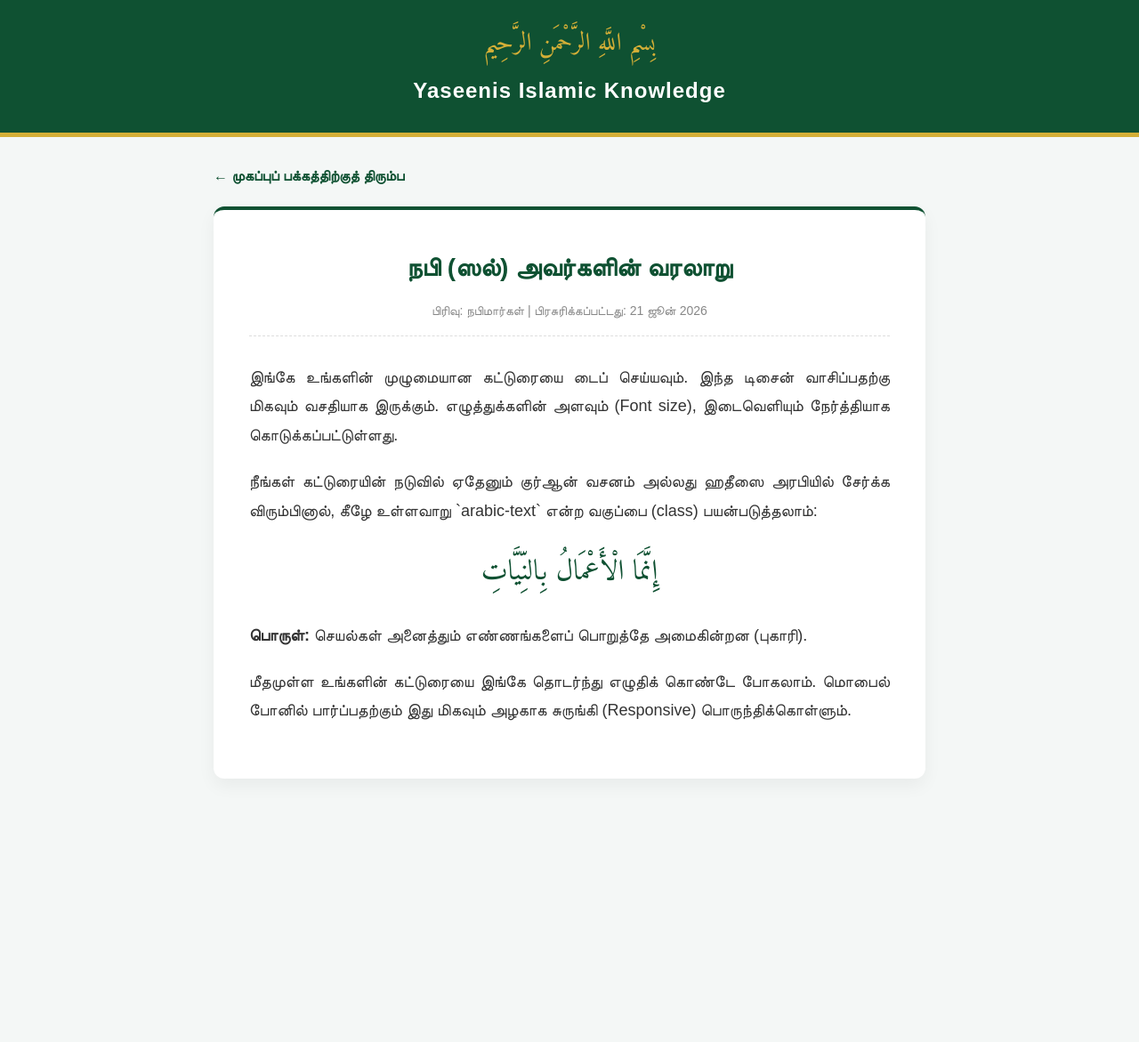
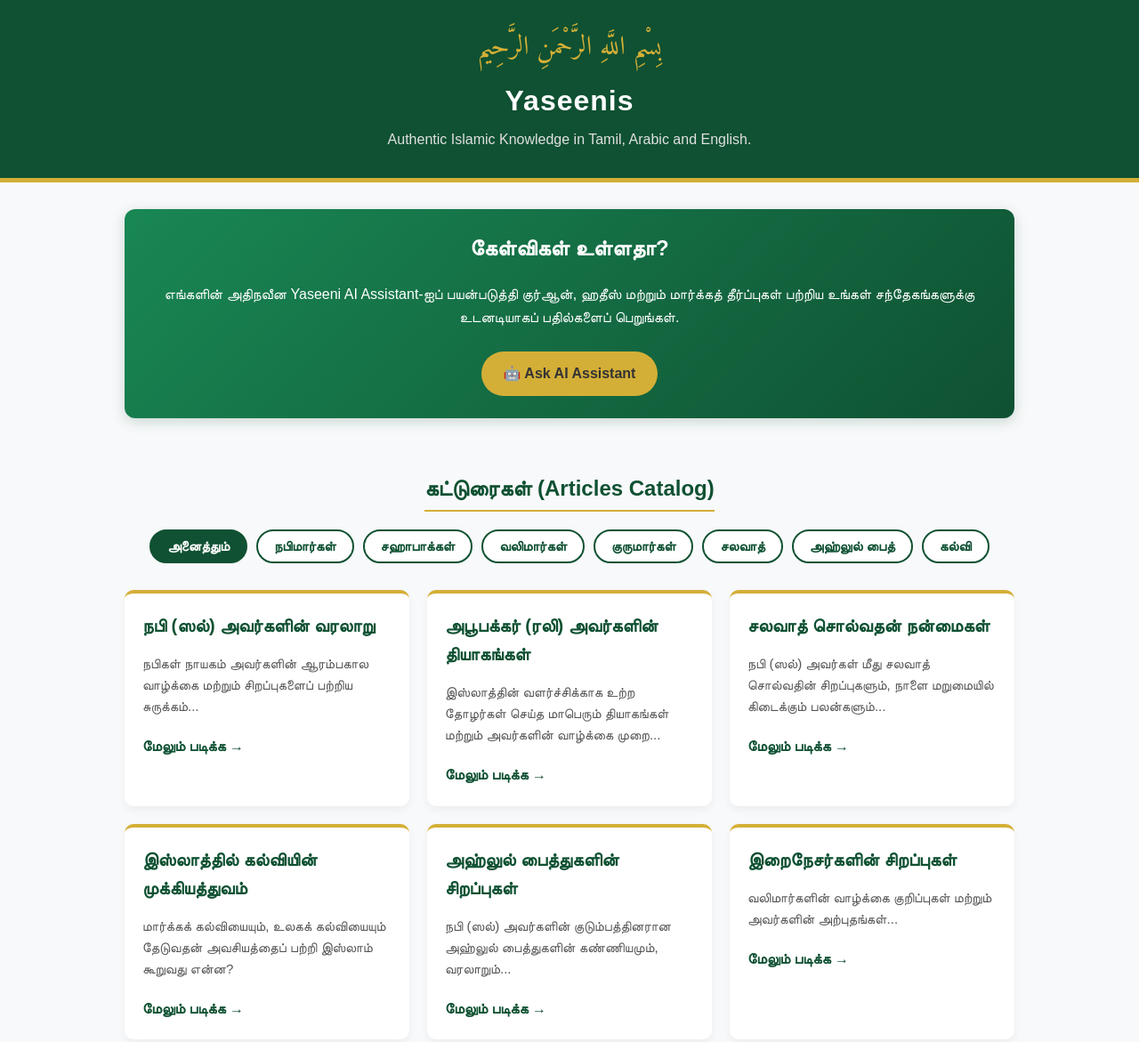
Before and after one commit to yaseeninoor/yaseenis, a plain HTML site: page index.html in a window 1280 px wide. Shown: the whole page at 89% size. Before the commit the page ends 905 px from the top, so only its background shows below. Drawn offline with Linux system fonts and the light colour scheme; a web font is replaced by a local one.

Commit message:
Update index.html

```diff
--- a/index.html
+++ b/index.html
@@ -3,151 +3,298 @@
 <head>
     <meta charset="UTF-8">
     <meta name="viewport" content="width=device-width, initial-scale=1.0">
-    <title>நபி (ஸல்) அவர்களின் வரலாறு | Yaseenis</title>
+    <title>Yaseenis | Authentic Islamic Knowledge</title>
 
     <link href="https://fonts.googleapis.com/css2?family=Amiri&family=Mukta+Malar:wght@400;700&display=swap" rel="stylesheet">
 
     <style>
         :root {
-            --primary-green: #0f5132; /* இஸ்லாமிய அடர் பச்சை நிறம் */
-            --gold: #d4af37; /* தங்க நிறம் */
-            --bg-light: #f4f7f6;
-            --text-dark: #333333;
+            --primary-green: #0f5132;
+            --light-green: #198754;
+            --gold: #d4af37;
+            --bg-light: #f8f9fa;
+            --text-dark: #333;
         }
 
         body {
-            font-family: 'Mukta Malar', sans-serif; /* தமிழுக்கான எழுத்துரு */
+            font-family: 'Mukta Malar', sans-serif;
             background-color: var(--bg-light);
             color: var(--text-dark);
             margin: 0;
             padding: 0;
-            line-height: 1.8;
+            line-height: 1.6;
         }
 
-        /* மேல் பகுதி (Header) டிசைன் */
+        /* Header Design */
         header {
             background-color: var(--primary-green);
             color: white;
             text-align: center;
-            padding: 25px 0;
+            padding: 30px 20px;
             border-bottom: 5px solid var(--gold);
         }
 
         .bismillah {
             font-family: 'Amiri', serif;
-            font-size: 28px;
+            font-size: 30px;
             color: var(--gold);
-            margin-bottom: 5px;
+            margin-bottom: 10px;
         }
 
         header h1 {
             margin: 0;
-            font-size: 24px;
+            font-size: 32px;
             letter-spacing: 1px;
         }
 
-        /* நடுப்பகுதி (Container) */
-        .container {
-            max-width: 800px;
-            margin: 30px auto;
-            padding: 0 15px;
+        header p {
+            margin: 5px 0 0 0;
+            color: #e0e0e0;
+            font-size: 16px;
         }
 
-        /* முகப்புப் பக்கத்திற்குச் செல்லும் பட்டன் */
-        .back-btn {
-            display: inline-block;
-            text-decoration: none;
-            color: var(--primary-green);
-            font-weight: bold;
-            margin-bottom: 20px;
-            font-size: 16px;
-            transition: color 0.3s;
+        /* Container */
+        .container {
+            max-width: 1000px;
+            margin: 30px auto;
+            padding: 0 20px;
         }
 
-        .back-btn:hover {
-            color: var(--gold);
+        /* AI Assistant Banner */
+        .ai-banner {
+            background: linear-gradient(135deg, var(--light-green), var(--primary-green));
+            color: white;
+            padding: 25px;
+            border-radius: 12px;
+            text-align: center;
+            margin-bottom: 40px;
+            box-shadow: 0 4px 15px rgba(15, 81, 50, 0.2);
         }
 
-        /* கட்டுரையின் அட்டை (Article Card) */
-        .article-card {
-            background: white;
-            padding: 40px;
-            border-radius: 12px;
-            box-shadow: 0 8px 20px rgba(0,0,0,0.05);
-            border-top: 4px solid var(--primary-green);
+        .ai-banner h2 { margin-top: 0; }
+
+        .ai-btn {
+            display: inline-block;
+            background-color: var(--gold);
+            color: var(--text-dark);
+            padding: 12px 25px;
+            text-decoration: none;
+            font-weight: bold;
+            border-radius: 30px;
+            margin-top: 10px;
+            transition: 0.3s;
         }
 
-        .article-title {
+        .ai-btn:hover {
+            background-color: #c5a02c;
+            transform: translateY(-2px);
+        }
+
+        /* Catalog / Category Filters */
+        .catalog-title {
+            text-align: center;
             color: var(--primary-green);
-            font-size: 28px;
+            font-size: 24px;
+            margin-bottom: 20px;
+            border-bottom: 2px solid var(--gold);
+            display: inline-block;
+            padding-bottom: 5px;
+        }
+
+        .text-center { text-align: center; }
+
+        .category-filters {
+            display: flex;
+            flex-wrap: wrap;
+            justify-content: center;
+            gap: 10px;
+            margin-bottom: 30px;
+        }
+
+        .filter-btn {
+            background-color: white;
+            color: var(--primary-green);
+            border: 2px solid var(--primary-green);
+            padding: 8px 18px;
+            border-radius: 25px;
+            cursor: pointer;
+            font-size: 15px;
+            font-weight: bold;
+            transition: all 0.3s ease;
+        }
+
+        .filter-btn:hover, .filter-btn.active {
+            background-color: var(--primary-green);
+            color: white;
+        }
+
+        /* Grid for Articles */
+        .post-grid {
+            display: grid;
+            grid-template-columns: repeat(auto-fill, minmax(300px, 1fr));
+            gap: 20px;
+        }
+
+        /* Individual Article Card */
+        .post-card {
+            display: none; /* JS will show them */
+            background: white;
+            border-radius: 10px;
+            padding: 20px;
+            box-shadow: 0 4px 10px rgba(0,0,0,0.05);
+            border-top: 4px solid var(--gold);
+            transition: transform 0.3s;
+        }
+
+        .post-card:hover {
+            transform: translateY(-5px);
+            box-shadow: 0 8px 15px rgba(0,0,0,0.1);
+        }
+
+        .post-card h3 {
+            color: var(--primary-green);
             margin-top: 0;
-            text-align: center;
+            font-size: 20px;
             margin-bottom: 10px;
         }
 
-        .article-meta {
-            text-align: center;
-            color: #888;
-            font-size: 14px;
-            margin-bottom: 30px;
-            border-bottom: 1px dashed #ddd;
-            padding-bottom: 15px;
-        }
-
-        .article-content p {
-            font-size: 18px;
-            text-align: justify;
+        .post-card p {
+            color: #555;
+            font-size: 15px;
             margin-bottom: 20px;
         }
 
-        /* அரபி வசனங்களுக்கான தனி டிசைன் */
-        .arabic-text {
-            font-family: 'Amiri', serif;
-            font-size: 32px;
-            text-align: center;
-            direction: rtl; /* அரபி வலமிருந்து இடமாகப் படிக்க */
+        .post-card a {
+            display: inline-block;
             color: var(--primary-green);
-            margin: 25px 0;
-            line-height: 1.8;
+            text-decoration: none;
+            font-weight: bold;
+            border-bottom: 2px solid transparent;
+            transition: border-color 0.3s;
         }
 
-        /* மொபைல் போனுக்கான மாற்றம் */
-        @media (max-width: 600px) {
-            .article-card { padding: 20px; }
-            .article-title { font-size: 22px; }
-            .arabic-text { font-size: 26px; }
+        .post-card a:hover {
+            border-color: var(--gold);
         }
+
+        .show { display: block; }
+
     </style>
 </head>
 <body>
 
     <header>
         <div class="bismillah">بِسْمِ اللَّهِ الرَّحْمَنِ الرَّحِيم</div>
-        <h1>Yaseenis Islamic Knowledge</h1>
+        <h1>Yaseenis</h1>
+        <p>Authentic Islamic Knowledge in Tamil, Arabic and English.</p>
     </header>
 
     <div class="container">
-        <a href="../index.html" class="back-btn">← முகப்புப் பக்கத்திற்குத் திரும்ப</a>
 
-        <div class="article-card">
-            <h2 class="article-title">நபி (ஸல்) அவர்களின் வரலாறு</h2>
-            <div class="article-meta">பிரிவு: நபிமார்கள் | பிரசுரிக்கப்பட்டது: 21 ஜூன் 2026</div>
+        <div class="ai-banner">
+            <h2>கேள்விகள் உள்ளதா?</h2>
+            <p>எங்களின் அதிநவீன Yaseeni AI Assistant-ஐப் பயன்படுத்தி குர்ஆன், ஹதீஸ் மற்றும் மார்க்கத் தீர்ப்புகள் பற்றிய உங்கள் சந்தேகங்களுக்கு உடனடியாகப் பதில்களைப் பெறுங்கள்.</p>
+            <a href="ai-assistant.html" class="ai-btn">🤖 Ask AI Assistant</a>
+        </div>
 
-            <div class="article-content">
-                <p>இங்கே உங்களின் முழுமையான கட்டுரையை டைப் செய்யவும். இந்த டிசைன் வாசிப்பதற்கு மிகவும் வசதியாக இருக்கும். எழுத்துக்களின் அளவும் (Font size), இடைவெளியும் நேர்த்தியாக கொடுக்கப்பட்டுள்ளது.</p>
+        <div class="text-center">
+            <h2 class="catalog-title">கட்டுரைகள் (Articles Catalog)</h2>
+        </div>
 
-                <p>நீங்கள் கட்டுரையின் நடுவில் ஏதேனும் குர்ஆன் வசனம் அல்லது ஹதீஸை அரபியில் சேர்க்க விரும்பினால், கீழே உள்ளவாறு `arabic-text` என்ற வகுப்பை (class) பயன்படுத்தலாம்:</p>
+        <div class="category-filters">
+            <button class="filter-btn active" onclick="filterSelection('all')">அனைத்தும்</button>
+            <button class="filter-btn" onclick="filterSelection('nabimargal')">நபிமார்கள்</button>
+            <button class="filter-btn" onclick="filterSelection('sahabakkal')">சஹாபாக்கள்</button>
+            <button class="filter-btn" onclick="filterSelection('valimargal')">வலிமார்கள்</button>
+            <button class="filter-btn" onclick="filterSelection('kurumargal')">குருமார்கள்</button>
+            <button class="filter-btn" onclick="filterSelection('salawath')">சலவாத்</button>
+            <button class="filter-btn" onclick="filterSelection('ahlul_bayt')">அஹ்லுல் பைத்</button>
+            <button class="filter-btn" onclick="filterSelection('kalvi')">கல்வி</button>
+        </div>
 
-                <div class="arabic-text">
-                    إِنَّمَا الْأَعْمَالُ بِالنِّيَّاتِ
-                </div>
+        <div class="post-grid">
 
-                <p><strong>பொருள்:</strong> செயல்கள் அனைத்தும் எண்ணங்களைப் பொறுத்தே அமைகின்றன (புகாரி).</p>
+            <div class="post-card nabimargal">
+                <h3>நபி (ஸல்) அவர்களின் வரலாறு</h3>
+                <p>நபிகள் நாயகம் அவர்களின் ஆரம்பகால வாழ்க்கை மற்றும் சிறப்புகளைப் பற்றிய சுருக்கம்...</p>
+                <a href="articles/nabi-history.html">மேலும் படிக்க →</a>
+            </div>
 
-                <p>மீதமுள்ள உங்களின் கட்டுரையை இங்கே தொடர்ந்து எழுதிக் கொண்டே போகலாம். மொபைல் போனில் பார்ப்பதற்கும் இது மிகவும் அழகாக சுருங்கி (Responsive) பொருந்திக்கொள்ளும்.</p>
+            <div class="post-card sahabakkal">
+                <h3>அபூபக்கர் (ரலி) அவர்களின் தியாகங்கள்</h3>
+                <p>இஸ்லாத்தின் வளர்ச்சிக்காக உற்ற தோழர்கள் செய்த மாபெரும் தியாகங்கள் மற்றும் அவர்களின் வாழ்க்கை முறை...</p>
+                <a href="articles/abubakar-history.html">மேலும் படிக்க →</a>
             </div>
+
+            <div class="post-card salawath">
+                <h3>சலவாத் சொல்வதன் நன்மைகள்</h3>
+                <p>நபி (ஸல்) அவர்கள் மீது சலவாத் சொல்வதின் சிறப்புகளும், நாளை மறுமையில் கிடைக்கும் பலன்களும்...</p>
+                <a href="articles/salawath-benefits.html">மேலும் படிக்க →</a>
+            </div>
+
+            <div class="post-card kalvi">
+                <h3>இஸ்லாத்தில் கல்வியின் முக்கியத்துவம்</h3>
+                <p>மார்க்கக் கல்வியையும், உலகக் கல்வியையும் தேடுவதன் அவசியத்தைப் பற்றி இஸ்லாம் கூறுவது என்ன?</p>
+                <a href="articles/education-islam.html">மேலும் படிக்க →</a>
+            </div>
+
+            <div class="post-card ahlul_bayt">
+                <h3>அஹ்லுல் பைத்துகளின் சிறப்புகள்</h3>
+                <p>நபி (ஸல்) அவர்களின் குடும்பத்தினரான அஹ்லுல் பைத்துகளின் கண்ணியமும், வரலாறும்...</p>
+                <a href="articles/ahlul-bayt.html">மேலும் படிக்க →</a>
+            </div>
+
+            <div class="post-card valimargal">
+                <h3>இறைநேசர்களின் சிறப்புகள்</h3>
+                <p>வலிமார்களின் வாழ்க்கை குறிப்புகள் மற்றும் அவர்களின் அற்புதங்கள்...</p>
+                <a href="articles/valimargal-history.html">மேலும் படிக்க →</a>
+            </div>
+
         </div>
     </div>
 
+    <script>
+        filterSelection("all")
+        function filterSelection(c) {
+            var x, i;
+            x = document.getElementsByClassName("post-card");
+            if (c == "all") c = "";
+            for (i = 0; i < x.length; i++) {
+                removeClass(x[i], "show");
+                if (x[i].className.indexOf(c) > -1) addClass(x[i], "show");
+            }
+
+            var btns = document.getElementsByClassName("filter-btn");
+            for (i = 0; i < btns.length; i++) {
+                btns[i].addEventListener("click", function() {
+                    var current = document.getElementsByClassName("active");
+                    current[0].className = current[0].className.replace(" active", "");
+                    this.className += " active";
+                });
+            }
+        }
+
+        function addClass(element, name) {
+            var i, arr1, arr2;
+            arr1 = element.className.split(" ");
+            arr2 = name.split(" ");
+            for (i = 0; i < arr2.length; i++) {
+                if (arr1.indexOf(arr2[i]) == -1) element.className += " " + arr2[i];
+            }
+        }
+
+        function removeClass(element, name) {
+            var i, arr1, arr2;
+            arr1 = element.className.split(" ");
+            arr2 = name.split(" ");
+            for (i = 0; i < arr2.length; i++) {
+                while (arr1.indexOf(arr2[i]) > -1) {
+                    arr1.splice(arr1.indexOf(arr2[i]), 1);
+                }
+            }
+            element.className = arr1.join(" ");
+        }
+    </script>
+
 </body>
 </html>
```
